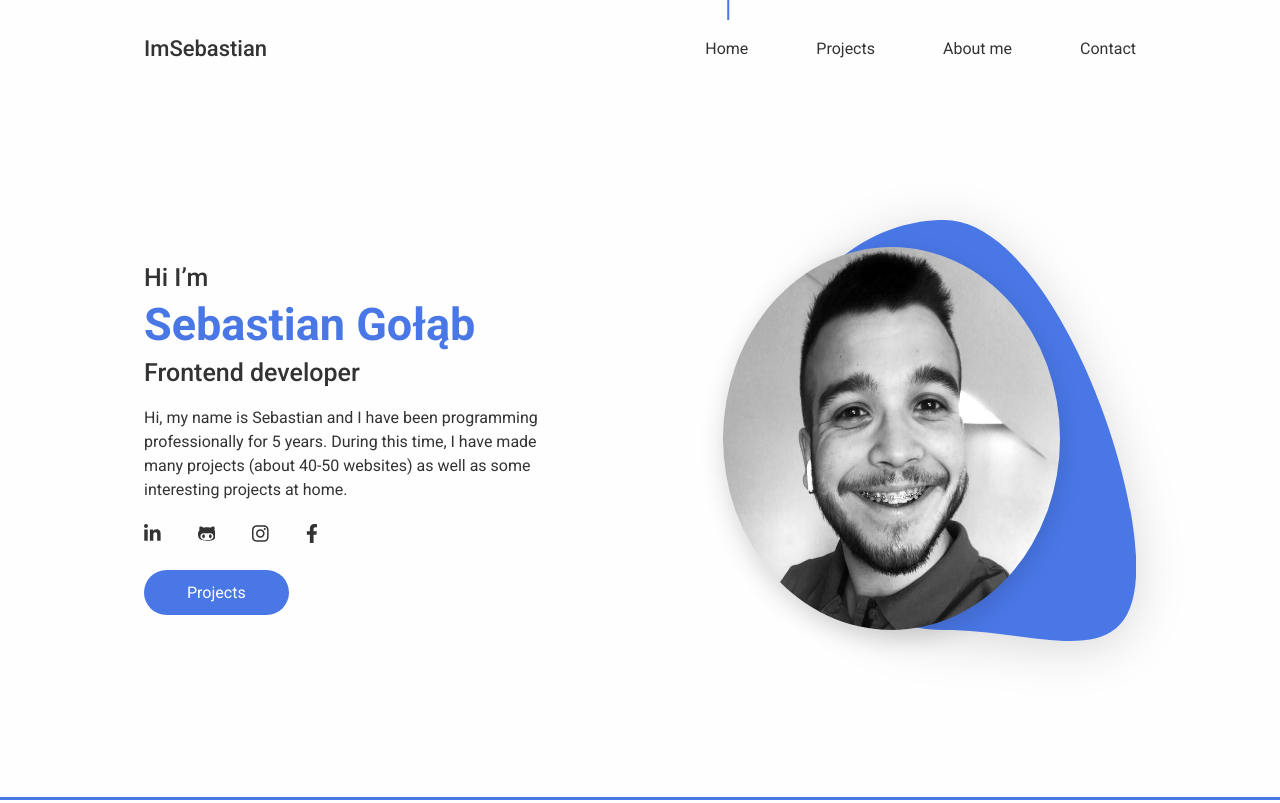
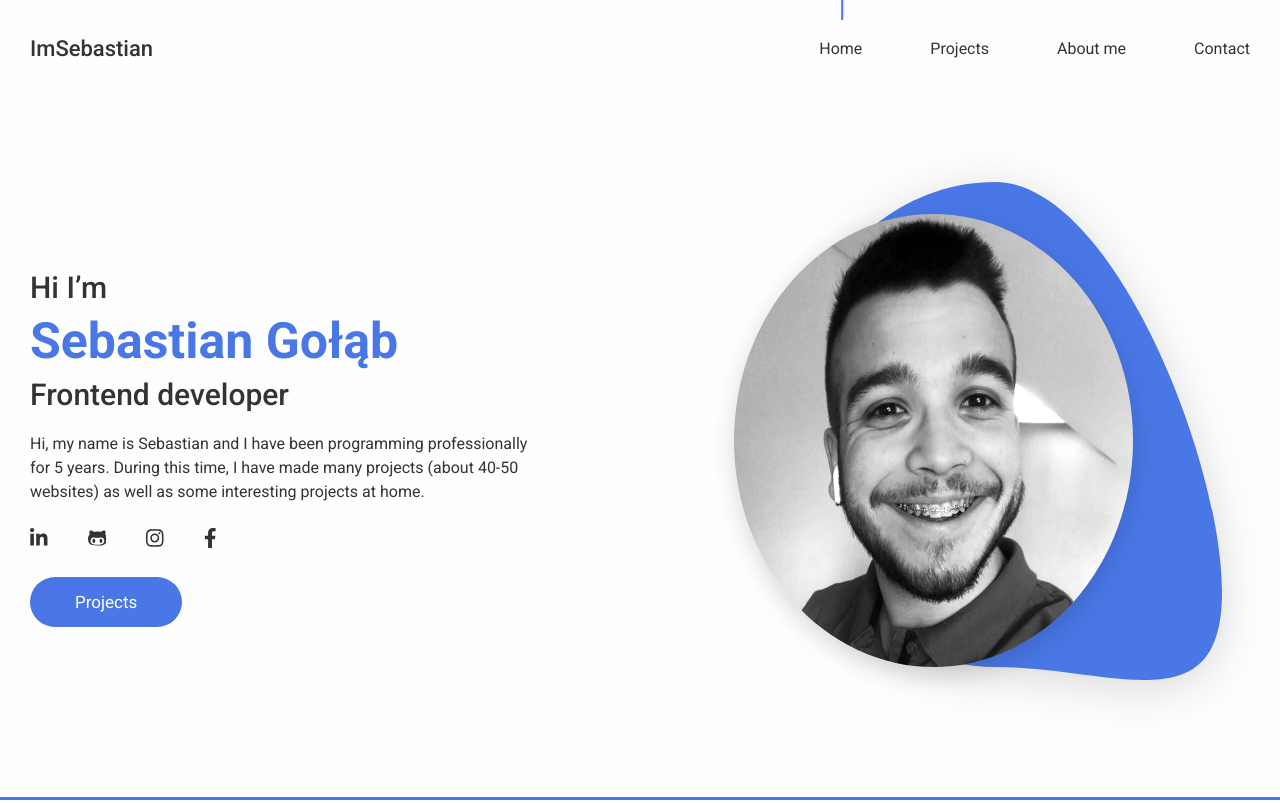
Before and after one commit to sebastiangolab/portfolio, a Next.js app: page / in a window 1280 px wide. Built offline with nearby package versions, Linux system fonts and the light colour scheme.

Commit message:
update breakpoints and sections margin

```diff
--- a/src/styles/global.scss
+++ b/src/styles/global.scss
@@ -1,5 +1,7 @@
 @use '@/styles/variables/fonts.scss' as fonts;
 @use '@/styles/variables/colors.scss' as colors;
+@use '@/styles/variables/layout.scss' as layout;
+@use '@/styles/variables/breakpoints' as *;
 
 *,
 *::before,
@@ -50,3 +52,43 @@ a {
    text-decoration: none;
    color: colors.$black;
 }
+
+.primary-color {
+   color: colors.$primary;
+}
+
+.secondary-color {
+   color: colors.$secondary;
+}
+
+.section {
+   margin-bottom: layout.$section-space;
+
+   &:last-child {
+      margin-bottom: 0;
+   }
+}
+
+@include breakpoint('laptop') {
+   .section {
+      margin-bottom: layout.$section-laptop-space;
+   }
+}
+
+@include breakpoint('small-desktop') {
+   .section {
+      margin-bottom: layout.$section-small-desktop-space;
+   }
+}
+
+@include breakpoint('tablet') {
+   .section {
+      margin-bottom: layout.$section-tablet-space;
+   }
+}
+
+@include breakpoint('mobile') {
+   .section {
+      margin-bottom: layout.$section-mobile-space;
+   }
+}
--- a/src/styles/variables/breakpoints.scss
+++ b/src/styles/variables/breakpoints.scss
@@ -1,7 +1,9 @@
 $breakpoints: (
+   'min-mobile': 549px,
    'mobile': 767px,
    'tablet': 991px,
-   'small-desktop': 1339px,
+   'small-desktop': 1199px,
+   'laptop': 1469px,
 ) !default;
 
 @mixin breakpoint($max, $min: null) {
--- /dev/null
+++ b/src/styles/variables/layout.scss
@@ -0,0 +1,5 @@
+$section-space: 80px;
+$section-laptop-space: 75px;
+$section-small-desktop-space: 70px;
+$section-tablet-space: 60px;
+$section-mobile-space: 50px;
```
